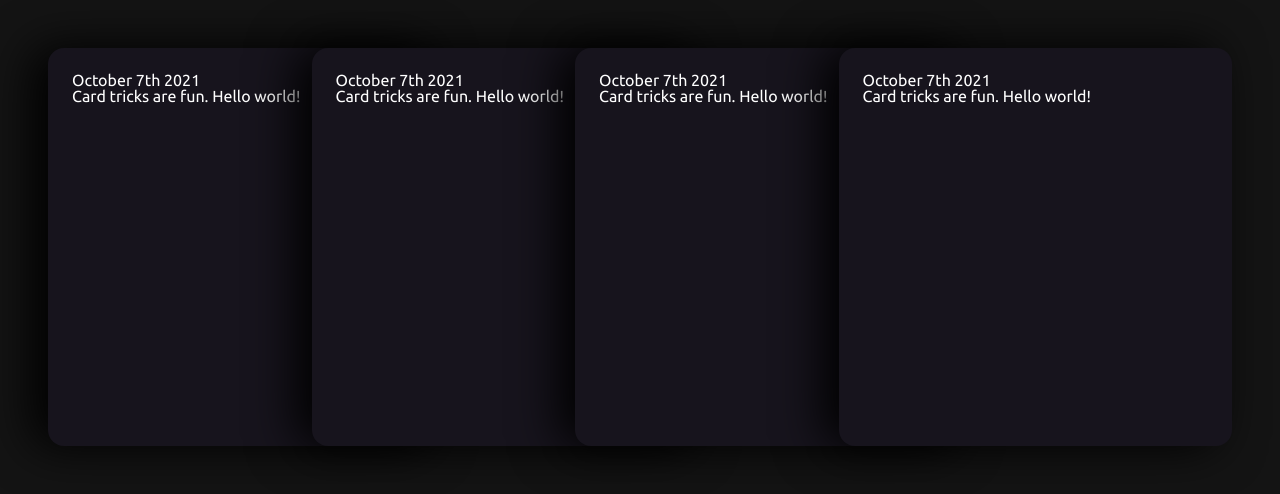
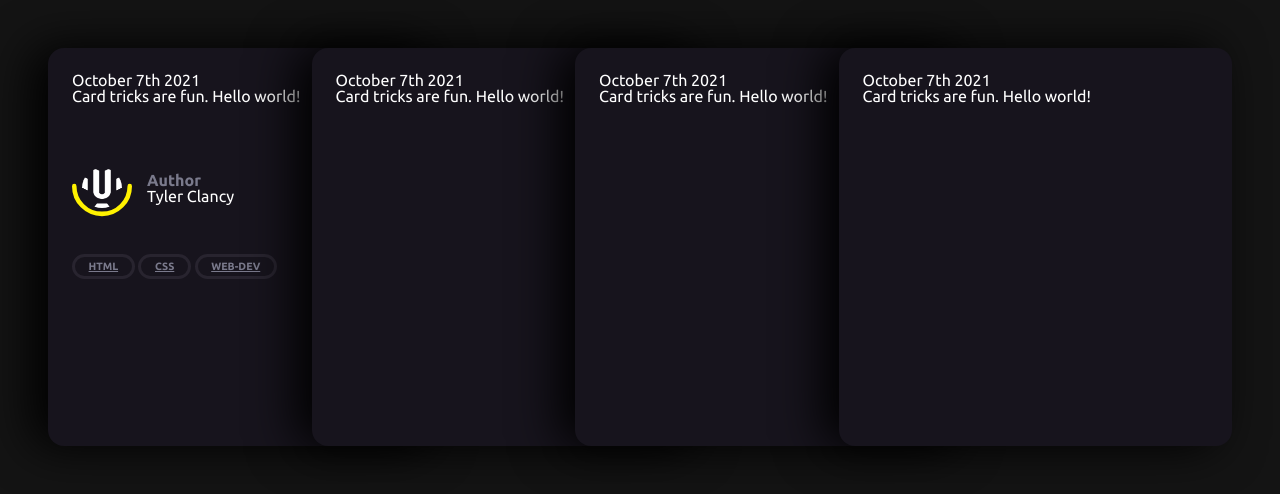
Before and after one commit to tylerclancy/stacked-cards, a plain HTML site: page index.html in a window 1280 px wide. Drawn offline with Linux system fonts and the light colour scheme.

Commit message:
Add author section to cards

```diff
--- a/css/card.css
+++ b/css/card.css
@@ -60,3 +60,77 @@ body {
 .card:not(:first-child) {
   margin-left: -130px;
 }
+
+.card-icon {
+  position: relative;
+  display: grid;
+  grid-template-columns: 75px 1fr;
+  align-items: center;
+  margin: 3rem 0 0;
+}
+
+.icon-image img {
+  display: block;
+  width: 40px;
+  height: 40px;
+  border-radius: 50%;
+  filter: grayscale(100%);
+  margin: 16px 10px;
+  overflow: hidden;
+}
+
+.half-circle {
+  position: absolute;
+  bottom: 0;
+  left: 0;
+  width: 60px;
+  height: 48px;
+  fill: none;
+  stroke: var(--yellow);
+  stroke-width: 8;
+  stroke-linecap: round;
+}
+
+.author-name-prefix {
+  font-style: normal;
+  font-weight: 700;
+  color: #7a7a8c;
+}
+
+.card-header h2:hover {
+  background: linear-gradient(90deg, #ff8a00, #e52e71);
+  text-shadow: none;
+  background-clip: text;
+  -webkit-background-clip: text;
+  -webkit-text-fill-color: transparent;
+}
+
+.tags {
+  margin: 1rem 0 2rem;
+  padding: 0.5rem 0 1rem;
+  line-height: 2;
+  margin-bottom: 0;
+}
+
+.tags a {
+  font-style: normal;
+  font-weight: 700;
+  font-size: 0.5rem;
+  color: #7a7a8c;
+  text-transform: uppercase;
+  font-size: 0.66rem;
+  border: 3px solid #28242f;
+  border-radius: 2rem;
+  padding: 0.2rem 0.85rem 0.25rem;
+  position: relative;
+}
+
+.tags a:hover {
+  background: linear-gradient(90deg, #ff8a00, #e52e71);
+  text-shadow: none;
+  -webkit-text-fill-color: transparent;
+  -webkit-background-clip: text;
+  -webkit-box-decoration-break: clone;
+  background-clip: text;
+  border-color: white;
+}
--- a/index.html
+++ b/index.html
@@ -23,17 +23,10 @@
           <p>October 7th 2021</p>
           <h2>Card tricks are fun. Hello world!</h2>
         </header>
-      </article>
 
-      <article class="card">
-        <header class="card-header">
-          <p>October 7th 2021</p>
-          <h2>Card tricks are fun. Hello world!</h2>
-        </header>
-
-        <!-- <div class="card-icon">
+        <div class="card-icon">
           <a href="" class="icon-image">
-            <img src="icon.png" alt="" />
+            <img src="trophy.png" alt="" />
           </a>
           <svg class="half-circle" viewBox="0 0 106 57">
             <path d="M102 4c0 27.1-21.9 49-49 49S4 31.1 4 4"></path>
@@ -43,7 +36,20 @@
             <div class="author-name-prefix">Author</div>
             Tyler Clancy
           </div>
-        </div> -->
+        </div>
+
+        <div class="tags">
+          <a href="#">html</a>
+          <a href="#">css</a>
+          <a href="#">web-dev</a>
+        </div>
+      </article>
+
+      <article class="card">
+        <header class="card-header">
+          <p>October 7th 2021</p>
+          <h2>Card tricks are fun. Hello world!</h2>
+        </header>
       </article>
 
       <article class="card">
```
Also changed, not shown: script.js (deleted).
